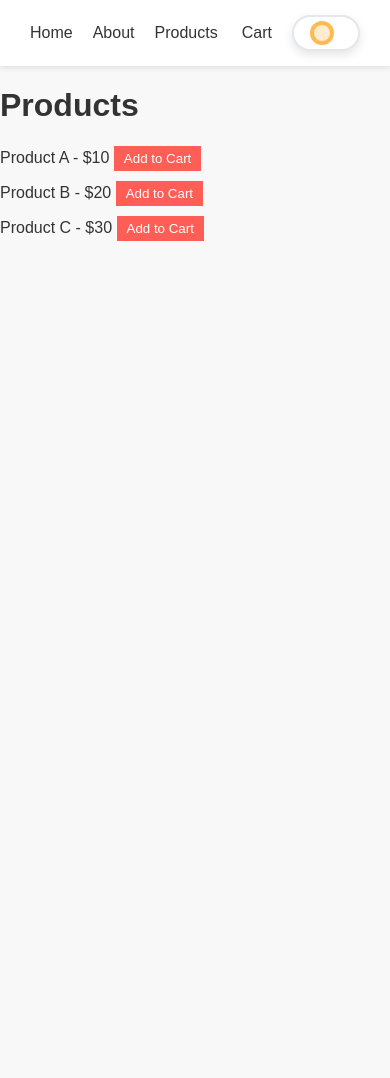
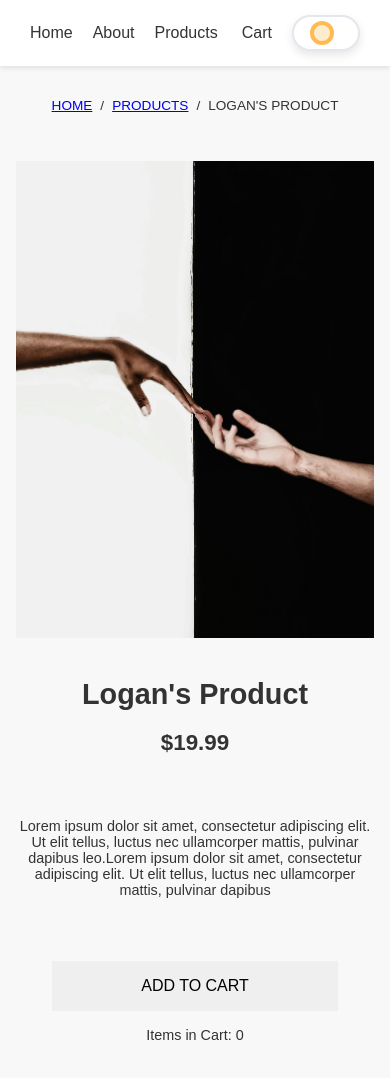
Before and after one commit to miraclebanks/logains-webiste, a Vue app: page /products in a window 390 px wide. Shown: the top 1078 px of the page. Before the commit the page ends 844 px from the top, so only its background shows below. Built offline with nearby package versions, Linux system fonts and the light colour scheme; the HTML template or start-up script is replaced by a standard one.

Commit message:
Updating products

```diff
--- a/src/views/About.vue
+++ b/src/views/About.vue
@@ -162,7 +162,6 @@ $color-accent: #3190e7;
 $background-image: url('https://images.unsplash.com/photo-1566738780863-f9608f88f3a9?ixlib=rb-1.2.1&ixid=eyJhcHBfaWQiOjEyMDd9&auto=format&fit=crop&w=2378&q=80');
 
 body {
-  color: $color-primary;
   font-family: $font-primary;
   background: $background-image no-repeat center / cover fixed;
   min-height: 100vh;
@@ -177,6 +176,7 @@ body {
 
 // Card Component
 .card {
+  color: #2b2c48 !important;
   max-width: 340px;
   margin: auto;
   position: relative;
--- a/src/views/Products.vue
+++ b/src/views/Products.vue
@@ -1,55 +1,262 @@
 <script>
 import { useCartStore } from '../stores/cart'
-import { ref } from 'vue'
+import { ref, computed } from 'vue'
 
 export default {
   setup() {
     const cartStore = useCartStore()
-    const products = ref([
-      { id: 1, name: 'Product A', price: 10 },
-      { id: 2, name: 'Product B', price: 20 },
-      { id: 3, name: 'Product C', price: 30 },
-    ])
-    return { cartStore, products }
+    const product = ref({
+      id: 1,
+      name: "Logan's Product",
+      price: 19.99,
+      description: `Lorem ipsum dolor sit amet, consectetur adipiscing elit. Ut elit tellus, luctus nec ullamcorper mattis, pulvinar dapibus leo.Lorem ipsum dolor sit amet, consectetur adipiscing elit. Ut elit tellus, luctus nec ullamcorper mattis, pulvinar dapibus`,
+      images: [
+        '/public/images/get-help.jpg',
+        'https://source.unsplash.com/VgbUxvW3gS4',
+        'https://source.unsplash.com/5WbYFH0kf_8',
+      ],
+    })
+
+    const activeImage = ref(product.value.images[0])
+
+    const setActiveImage = (image) => {
+      activeImage.value = image
+    }
+
+    // Computed property to get the total number of items in the cart
+    const cartItemCount = computed(() => cartStore.items.length)
+
+    return { cartStore, product, activeImage, setActiveImage, cartItemCount }
   },
 }
 </script>
 
 <template>
-  <div>
-    <h1>Products</h1>
-    <ul>
-      <li v-for="product in products" :key="product.id">
-        {{ product.name }} - ${{ product.price }}
-        <button @click="cartStore.addToCart(product)">Add to Cart</button>
-      </li>
-    </ul>
-  </div>
+  <main>
+    <div class="container">
+      <div class="grid second-nav">
+        <div class="column-xs-12">
+          <nav>
+            <ol class="breadcrumb-list">
+              <li class="breadcrumb-item"><a href="/">Home</a></li>
+              <li class="breadcrumb-item"><a href="/products">Products</a></li>
+              <li class="breadcrumb-item active">{{ product.name }}</li>
+            </ol>
+          </nav>
+        </div>
+      </div>
+      <div class="grid product">
+        <div class="column-xs-12 column-md-7">
+          <div class="product-gallery">
+            <div class="product-image">
+              <img class="active" :src="activeImage" alt="Product image" />
+            </div>
+          </div>
+        </div>
+        <div class="column-xs-12 column-md-5">
+          <h1>{{ product.name }}</h1>
+          <h2>${{ product.price.toFixed(2) }}</h2>
+          <div class="description">
+            <p>{{ product.description }}</p>
+          </div>
+          <button class="add-to-cart" @click="cartStore.addToCart(product)">Add To Cart</button>
+          <p class="cart-status">Items in Cart: {{ cartItemCount }}</p>
+        </div>
+      </div>
+    </div>
+  </main>
 </template>
+
 <style scoped>
-.page {
-  padding: 20px;
-}
+@import url('https://fonts.googleapis.com/css?family=Pontano+Sans');
 
-ul {
-  list-style: none;
+$white: #fff;
+$black: #333;
+$lightgray: #f0f3f1;
+$text: #888;
+$button: #3e3e3f;
+$button-hover: #565657;
+
+body {
+  font-family: 'Pontano Sans', sans-serif;
+  color: $text;
+  background: $white;
+  margin: 0;
   padding: 0;
 }
 
-li {
-  margin: 10px 0;
+.container {
+  margin: auto;
+  padding: 1rem;
+  max-width: 75rem;
 }
 
-button {
-  background-color: #ff5e57;
-  color: #fff;
-  border: none;
-  padding: 5px 10px;
-  cursor: pointer;
-  transition: background-color 0.3s;
+.grid {
+  display: flex;
+  flex-wrap: wrap;
 }
 
-button:hover {
-  background-color: #ff3a2e;
+.column-xs-12 {
+  flex: 0 0 100%;
+}
+
+.column-md-7 {
+  flex: 0 0 58%;
+}
+
+.column-md-5 {
+  flex: 0 0 42%;
+}
+
+.breadcrumb-list {
+  display: flex;
+  list-style: none;
+  padding: 0;
+  margin: 1rem 0;
+}
+
+.breadcrumb-item {
+  font-size: 0.85rem;
+  text-transform: uppercase;
+}
+
+.breadcrumb-item + .breadcrumb-item::before {
+  content: '/';
+  margin: 0 0.5rem;
+  color: $text;
+}
+
+.product {
+  margin: 2rem 0;
+}
+
+.product-gallery {
+  display: flex;
+  flex-direction: column;
+  align-items: center;
+}
+
+.product-image img {
+  width: 100%;
+  height: auto;
+  max-width: 500px;
+  object-fit: cover;
+}
+
+.image-list {
+  list-style: none;
+  display: flex;
+  justify-content: center;
+  margin-top: 1rem;
+}
+
+.image-item {
+  margin-right: 1rem;
+  cursor: pointer;
+}
+
+.image-item img {
+  width: 4rem;
+  height: 4rem;
+  object-fit: cover;
+  transition: opacity 0.3s;
+}
+
+.image-item img:hover {
+  opacity: 0.7;
+}
+
+h1 {
+  font-size: 2rem;
+  color: $black;
+  text-align: center;
+}
+
+h2 {
+  font-size: 1.5rem;
+  color: $black;
+  margin: 0.5rem 0;
+  text-align: center;
+}
+
+.description {
+  margin: 2rem 0;
+  padding: 1rem 0;
+  border-top: 1px solid $lightgray;
+  text-align: center;
+}
+
+.add-to-cart {
+  background: $button;
+  color: $white;
+  padding: 0.8rem 1.5rem;
+  text-transform: uppercase;
+  cursor: pointer;
+  border: none;
+  font-size: 1rem;
+  transition: background 0.3s ease;
+  display: block;
+  margin: 0 auto;
+}
+
+.add-to-cart:hover {
+  background: $button-hover;
+}
+
+.cart-status {
+  margin-top: 1rem;
+  font-size: 1rem;
+  color: $black;
+  text-align: center;
+}
+
+/* Mobile Styles */
+@media (max-width: 768px) {
+  .product {
+    flex-direction: column;
+    align-items: center;
+    text-align: center;
+  }
+
+  .column-md-7,
+  .column-md-5 {
+    flex: 0 0 100%;
+    max-width: 100%;
+  }
+
+  .product-gallery {
+    margin-bottom: 1rem;
+  }
+
+  .breadcrumb-list {
+    justify-content: center;
+    flex-wrap: wrap;
+  }
+
+  h1 {
+    font-size: 1.8rem;
+  }
+
+  h2 {
+    font-size: 1.4rem;
+  }
+
+  .description {
+    font-size: 0.9rem;
+  }
+
+  .add-to-cart {
+    width: 80%;
+    padding: 1rem;
+  }
+
+  .cart-status {
+    font-size: 0.9rem;
+  }
+
+  .image-item img {
+    width: 3rem;
+    height: 3rem;
+  }
 }
 </style>
```
Also changed, not shown: public/images/get-help.jpg (added).
